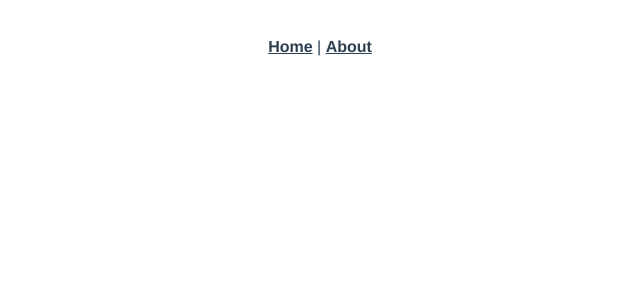
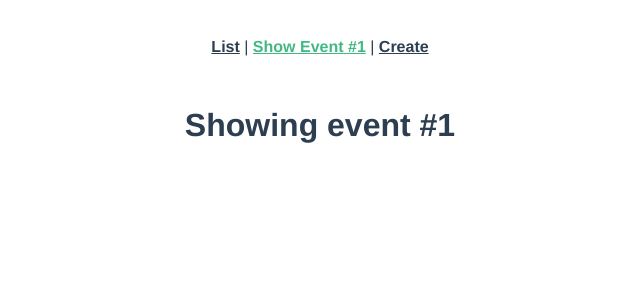
Before and after one commit to netosober/real-world-vue, a Vue app: page /#/event in a window 1280 px wide. Shown: the top 300 px of the page, without its empty margins (320-960 px from the left). Built offline with nearby package versions, Linux system fonts and the light colour scheme.

Commit message:
Add routes

```diff
--- a/src/App.vue
+++ b/src/App.vue
@@ -1,8 +1,9 @@
 <template>
   <div id="app">
     <div id="nav">
-      <router-link to="/">Home</router-link> |
-      <router-link to="/about">About</router-link>
+      <router-link :to="{ name: 'event-list' }">List</router-link> |
+      <router-link :to="{ name: 'event-show' }">Show Event #1</router-link> |
+      <router-link :to="{ name: 'event-create' }">Create</router-link>
     </div>
     <router-view/>
   </div>
--- a/src/components/HelloWorld.vue
+++ /dev/null
@@ -1,57 +0,0 @@
-<template>
-  <div class="hello">
-    <h1>{{ msg }}</h1>
-    <p>
-      For guide and recipes on how to configure / customize this project,<br>
-      check out the
-      <a href="https://cli.vuejs.org" target="_blank">vue-cli documentation</a>.
-    </p>
-    <h3>Installed CLI Plugins</h3>
-    <ul>
-      <li><a href="https://github.com/vuejs/vue-cli/tree/dev/packages/%40vue/cli-plugin-babel" target="_blank">babel</a></li>
-      <li><a href="https://github.com/vuejs/vue-cli/tree/dev/packages/%40vue/cli-plugin-eslint" target="_blank">eslint</a></li>
-    </ul>
-    <h3>Essential Links</h3>
-    <ul>
-      <li><a href="https://vuejs.org" target="_blank">Core Docs</a></li>
-      <li><a href="https://forum.vuejs.org" target="_blank">Forum</a></li>
-      <li><a href="https://chat.vuejs.org" target="_blank">Community Chat</a></li>
-      <li><a href="https://twitter.com/vuejs" target="_blank">Twitter</a></li>
-    </ul>
-    <h3>Ecosystem</h3>
-    <ul>
-      <li><a href="https://router.vuejs.org" target="_blank">vue-router</a></li>
-      <li><a href="https://vuex.vuejs.org" target="_blank">vuex</a></li>
-      <li><a href="https://github.com/vuejs/vue-devtools#vue-devtools" target="_blank">vue-devtools</a></li>
-      <li><a href="https://vue-loader.vuejs.org" target="_blank">vue-loader</a></li>
-      <li><a href="https://github.com/vuejs/awesome-vue" target="_blank">awesome-vue</a></li>
-    </ul>
-  </div>
-</template>
-
-<script>
-export default {
-  name: 'HelloWorld',
-  props: {
-    msg: String
-  }
-}
-</script>
-
-<!-- Add "scoped" attribute to limit CSS to this component only -->
-<style scoped>
-h3 {
-  margin: 40px 0 0;
-}
-ul {
-  list-style-type: none;
-  padding: 0;
-}
-li {
-  display: inline-block;
-  margin: 0 10px;
-}
-a {
-  color: #42b983;
-}
-</style>
--- a/src/router.js
+++ b/src/router.js
@@ -1,7 +1,8 @@
 import Vue from 'vue'
 import Router from 'vue-router'
-import Home from './views/Home.vue'
-import About from './views/About.vue'
+import EventList from './views/EventList.vue'
+import EventShow from './views/EventShow.vue'
+import EventCreate from './views/EventCreate.vue'
 
 Vue.use(Router)
 
@@ -9,13 +10,18 @@
   routes: [
     {
       path: '/',
-      name: 'home',
-      component: Home
+      name: 'event-list',
+      component: EventList
     },
     {
-      path: '/about',
-      name: 'about',
-      component: About
+      path: '/event',
+      name: 'event-show',
+      component: EventShow
+    },
+    {
+      path: '/event/create',
+      name: 'event-create',
+      component: EventCreate
     }
   ]
 })
--- a/src/views/About.vue
+++ /dev/null
@@ -1,5 +0,0 @@
-<template>
-  <div class="about">
-    <h1>This is an about page</h1>
-  </div>
-</template>
--- /dev/null
+++ b/src/views/EventCreate.vue
@@ -0,0 +1,3 @@
+<template>
+  <h1>Create Event</h1>
+</template>
--- /dev/null
+++ b/src/views/EventList.vue
@@ -0,0 +1,3 @@
+<template>
+  <h1>Events Listing</h1>
+</template>
--- /dev/null
+++ b/src/views/EventShow.vue
@@ -0,0 +1,3 @@
+<template>
+  <h1>Showing event #1</h1>
+</template>
--- a/src/views/Home.vue
+++ /dev/null
@@ -1,18 +0,0 @@
-<template>
-  <div class="home">
-    <img src="../assets/logo.png">
-    <HelloWorld msg="Welcome to Your Vue.js App"/>
-  </div>
-</template>
-
-<script>
-// @ is an alias to /src
-import HelloWorld from '@/components/HelloWorld.vue'
-
-export default {
-  name: 'home',
-  components: {
-    HelloWorld
-  }
-}
-</script>
```
